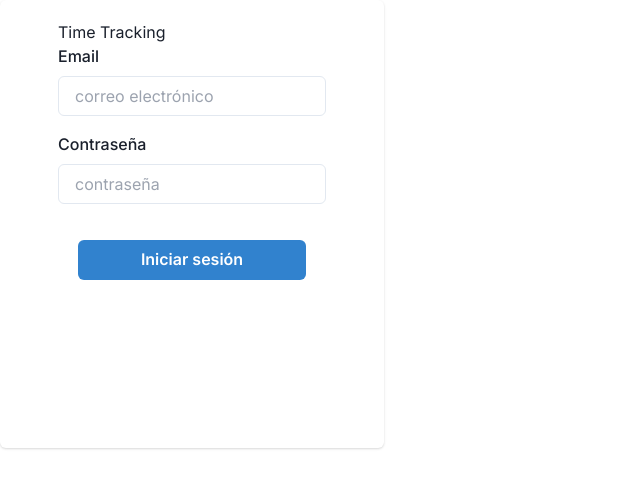
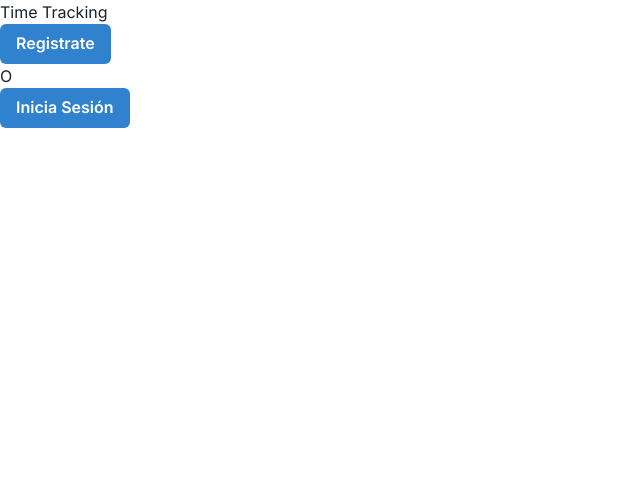
Before and after one commit to Migueaali12/Time-Tracking, a React (Vite) app in the folder time-tracking-frontend/: page / in a window 1280 px wide. Shown: the top 488 px of the page, without its empty margins (0-640 px from the left). Built offline with nearby package versions, Linux system fonts and the light colour scheme.

Commit message:
login now runing with token

```diff
--- a/time-tracking-frontend/package.json
+++ b/time-tracking-frontend/package.json
@@ -17,6 +17,7 @@
     "framer-motion": "^11.9.0",
     "react": "^18.3.1",
     "react-dom": "^18.3.1",
+    "react-router-dom": "^6.26.2",
     "yup": "^1.4.0"
   },
   "devDependencies": {
--- a/time-tracking-frontend/src/App.tsx
+++ b/time-tracking-frontend/src/App.tsx
@@ -1,14 +1,10 @@
-import { LoginLayout } from './components/Layaout'
-import { LoginForm } from './components/LoginForm'
-//import { RegisterForm } from './components/RegisterForm'
 
 function App() {
   return (
     <>
-      <LoginLayout>
-        <LoginForm />
-      </LoginLayout>
+     <h2>App</h2>
     </>
   )
 }
+
 export default App
--- a/time-tracking-frontend/src/components/LoginForm.tsx
+++ b/time-tracking-frontend/src/components/LoginForm.tsx
@@ -3,6 +3,7 @@ import { Formik, FormikProps, Form, Field, FieldProps } from 'formik'
 import { object, string } from 'yup'
 import { useAlert } from '../hooks/Alert'
 import { loginUser } from '../services/User'
+import { LoginLayout } from './Layaout'
 
 export function LoginForm() {
   const validationSchema = object({
@@ -13,9 +14,9 @@ export function LoginForm() {
   const { setAlert, AlertComponent } = useAlert()
 
   return (
-    <section>
-      <Card width={'sm'} height={'md'} alignItems={'center'}>
-        <CardBody>
+      <LoginLayout>
+      <Card width={'md'} height={'md'} alignItems={'center'}>
+        <CardBody width={'85%'}>
           <h1 className="font-semibold text-2xl p-5 justify-self-center italic">Time Tracking</h1>
           <Formik
             initialValues={{ email: '', password: '', rememberMe: false }}
@@ -58,6 +59,6 @@ export function LoginForm() {
           </Formik>
         </CardBody>
       </Card>
-    </section>
+      </LoginLayout>
   )
 }
--- a/time-tracking-frontend/src/components/RegisterForm.tsx
+++ b/time-tracking-frontend/src/components/RegisterForm.tsx
@@ -13,6 +13,7 @@ import { Formik, FormikProps, Form, Field, FieldProps } from 'formik'
 import { object, ref, string } from 'yup'
 import { registerUser } from '../services/User'
 import { useAlert } from '../hooks/Alert'
+import { LoginLayout } from './Layaout'
 
 export interface RegisterFormProps {
   name: string
@@ -42,7 +43,7 @@ export function RegisterForm() {
   const { setAlert, AlertComponent } = useAlert()
 
   return (
-    <section>
+    <LoginLayout>
       <Card width={'3xl'} height={'fit-content'} alignItems={'center'}>
         <CardBody>
           <h1 className="font-semibold text-2xl p-5 justify-self-center italic">Time Tracking</h1>
@@ -54,7 +55,6 @@ export function RegisterForm() {
             }}
           >
             {(props: FormikProps<RegisterFormProps>) => (
-
               <Form>
                 <main className="sm:flex gap-10">
                   <Flex flexDirection={'column'}>
@@ -124,6 +124,6 @@ export function RegisterForm() {
           </Formik>
         </CardBody>
       </Card>
-    </section>
+    </LoginLayout>
   )
 }
--- a/time-tracking-frontend/src/hooks/Alert.tsx
+++ b/time-tracking-frontend/src/hooks/Alert.tsx
@@ -1,14 +1,14 @@
 import { Alert, AlertIcon } from '@chakra-ui/react'
 import { useState } from 'react'
 
-export interface UserAlert {
+export interface UserAlertProps {
   hidden: boolean
   type: 'success' | 'error' | undefined
   content: string
 }
 
 export function useAlert() {
-  const [alert, setAlert] = useState<UserAlert>({ hidden: true, type: undefined, content: '' })
+  const [alert, setAlert] = useState<UserAlertProps>({ hidden: true, type: undefined, content: '' })
 
   const AlertComponent = (
     <Alert status={alert.type} hidden={alert.hidden} rounded={'md'} marginTop={5}>
@@ -17,5 +17,5 @@ export function useAlert() {
     </Alert>
   )
 
-  return { setAlert, AlertComponent}
+  return { setAlert, AlertComponent }
 }
--- a/time-tracking-frontend/src/main.tsx
+++ b/time-tracking-frontend/src/main.tsx
@@ -1,13 +1,31 @@
 import { StrictMode } from 'react'
 import { createRoot } from 'react-dom/client'
-import App from './App.tsx'
 import './index.css'
 import { ChakraProvider } from '@chakra-ui/react'
+import { createBrowserRouter, RouterProvider } from 'react-router-dom'
+import { RegisterForm } from './components/RegisterForm.tsx'
+import { LoginForm } from './components/LoginForm.tsx'
+import { Homepage } from './views/Homepage.tsx'
+
+const router = createBrowserRouter([
+  {
+    path: '/',
+    element: <Homepage />,
+  },
+  {
+    path: '/register',
+    element: <RegisterForm />,
+  },
+  {
+    path: '/login',
+    element: <LoginForm />,
+  },
+])
 
 createRoot(document.getElementById('root')!).render(
   <StrictMode>
     <ChakraProvider>
-    <App />
+      <RouterProvider router={router} />
     </ChakraProvider>
   </StrictMode>,
 )
--- a/time-tracking-frontend/src/services/User.ts
+++ b/time-tracking-frontend/src/services/User.ts
@@ -1,6 +1,6 @@
 
 import { FormikHelpers } from 'formik'
-import { UserAlert } from '../hooks/Alert'
+import { UserAlertProps } from '../hooks/Alert'
 
 interface RegisterProps {
   values: {
@@ -17,7 +17,7 @@ interface RegisterProps {
     password: string
     passwordConfirm: string
   }>
-  setAlert: React.Dispatch<React.SetStateAction<UserAlert>>
+  setAlert: React.Dispatch<React.SetStateAction<UserAlertProps>>
 }
 
 interface LoginProps {
@@ -30,7 +30,7 @@ interface LoginProps {
     password: string;
     rememberMe: boolean;
 }>
-  setAlert: React.Dispatch<React.SetStateAction<UserAlert>>
+  setAlert: React.Dispatch<React.SetStateAction<UserAlertProps>>
 }
 
 const URL_API = 'http://127.0.0.1:8000/api/user'
@@ -80,6 +80,7 @@ export async function loginUser({ values, actions, setAlert }: LoginProps) {
     const data = await res.json()
 
     if(res.ok) {
+      localStorage.setItem('authToken', data.token)
       setAlert({ hidden: false, type: 'success', content: data.message })
       actions.resetForm()
     } else {
--- /dev/null
+++ b/time-tracking-frontend/src/views/Homepage.tsx
@@ -0,0 +1,22 @@
+import { Button } from '@chakra-ui/react'
+import { LoginLayout } from '../components/Layaout'
+import { Link } from 'react-router-dom'
+
+export function Homepage() {
+  return (
+    <LoginLayout>
+      <main>
+        <h1 className="text-9xl font-bold italic">Time Tracking</h1>
+        <section className="flex py-5">
+        <Button colorScheme="blue" >
+            <Link to={'/register'}>Registrate</Link>
+          </Button>
+          <h2 className="self-center font-bold mx-3">O</h2>
+          <Button colorScheme="blue" >
+            <Link to={'/login'}>Inicia Sesión</Link>
+          </Button>
+        </section>
+      </main>
+    </LoginLayout>
+  )
+}
```
Also changed, not shown: time-tracking-frontend/src/hooks/Toast.tsx (added, +38 -0 lines), 2 other files (tests, documents, lock files or other folders).
